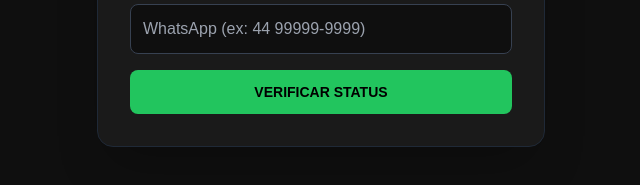
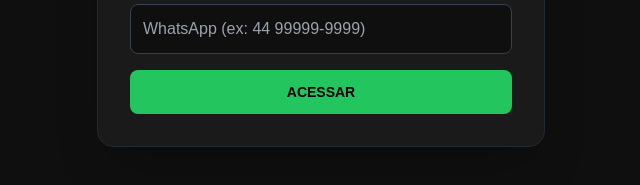
Before and after one commit to vibesapuka-art/botibo, a website: page public/index.html in a window 1280 px wide. Shown: the part 509-694 px from the top of the page, 319-959 px from the left. Drawn offline with nearby package versions, Linux system fonts and the light colour scheme.

Commit message:
Change button text from 'Verificar Status' to 'ACESSAR'

```diff
--- a/public/index.html
+++ b/public/index.html
@@ -50,7 +50,7 @@
         <div class="space-y-4">
             <div id="area-cliente-content" class="hidden space-y-4">
                 <input type="text" id="id-consulta" placeholder="WhatsApp (ex: 44 99999-9999)" class="w-full p-3 bg-[#0f0f0f] border border-gray-700 rounded-lg outline-none focus:border-[#22c55e] text-white">
-                <button onclick="consultarAssinatura()" class="w-full bg-[#22c55e] text-black font-bold py-3 rounded-lg uppercase text-sm">Verificar Status</button>
+                <button onclick="consultarAssinatura()" class="w-full bg-[#22c55e] text-black font-bold py-3 rounded-lg uppercase text-sm">ACESSAR</button>
 
                 <div id="resultado-consulta" class="hidden bg-[#0f0f0f] p-4 rounded-lg border border-gray-800 space-y-3">
                     <div><p class="text-[10px] text-gray-500 uppercase">Cliente</p><p id="res-nome" class="font-bold uppercase text-sm">---</p></div>
```
